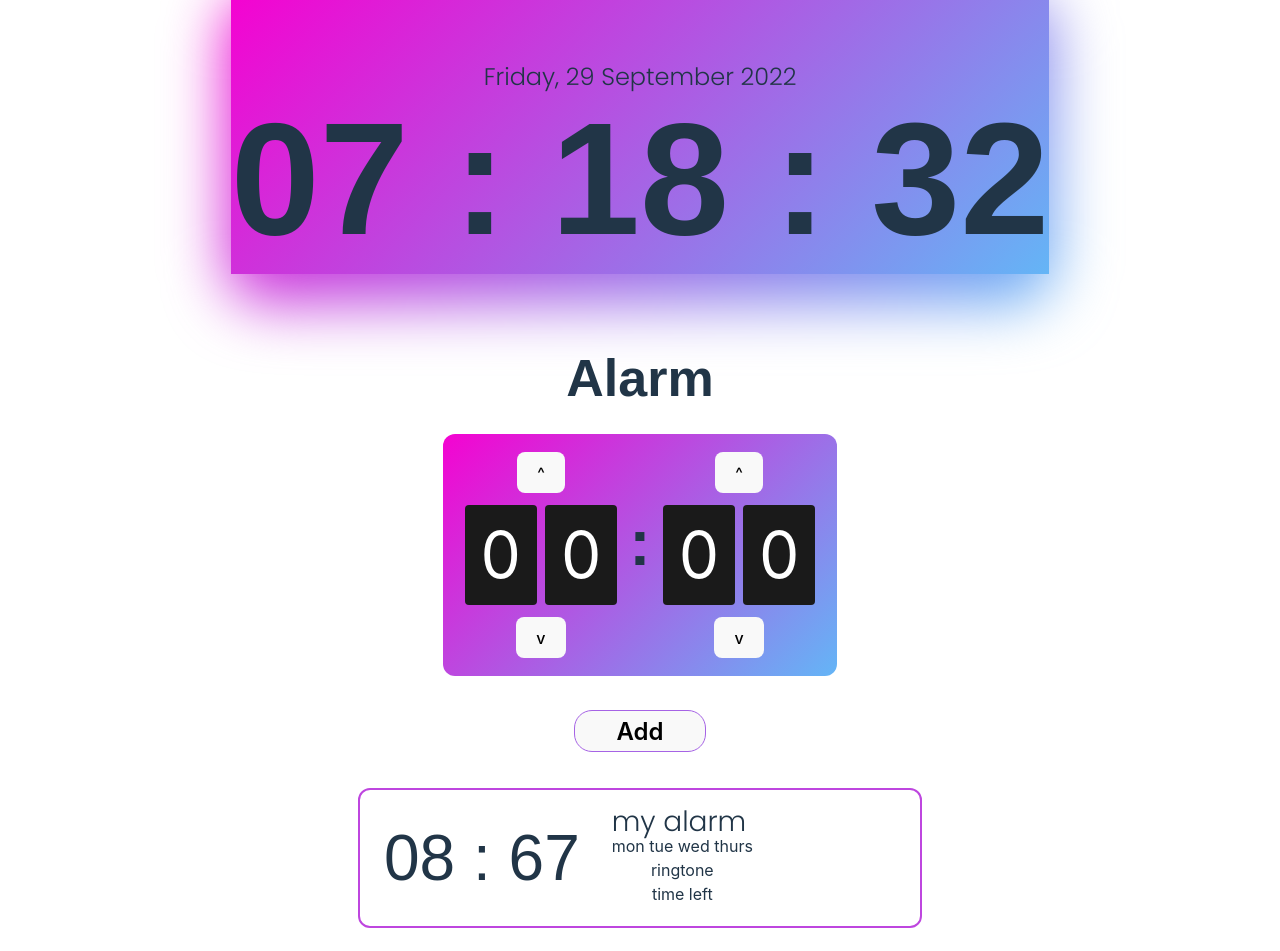
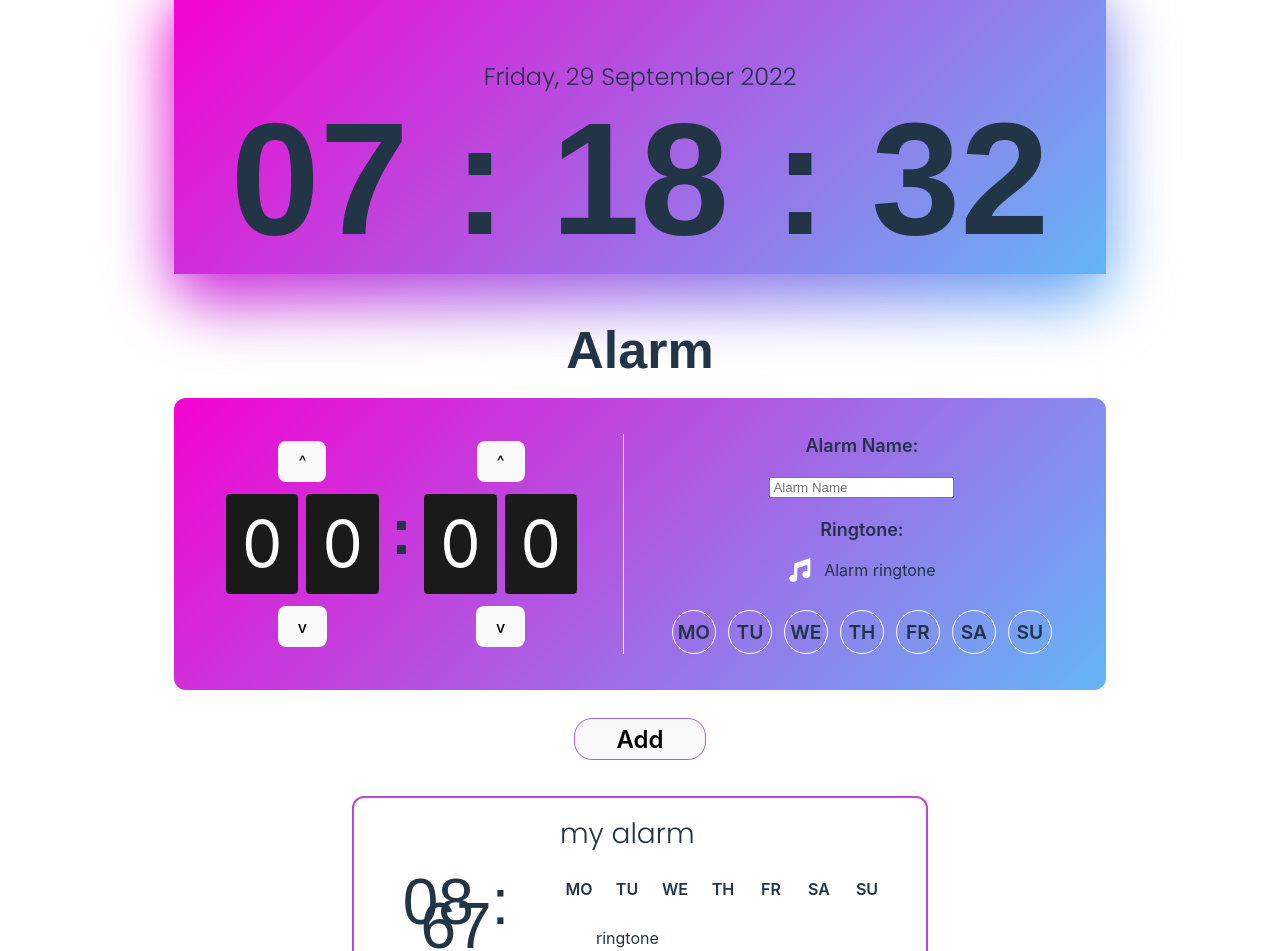
Before and after one commit to zahrafayya/vue-alarm-clock, a Vue app: page / in a window 1280 px wide. Shown: the top 951 px of the page. Built offline with nearby package versions, Linux system fonts and the light colour scheme; a web font is replaced by a local one.

Commit message:
style: adding css and layouts to AlarmItem

```diff
--- a/src/App.vue
+++ b/src/App.vue
@@ -14,6 +14,6 @@
 <style>
 .alarm
 {
-  margin-top: 92px;
+  margin-top: 64px;
 }
 </style>
--- a/src/components/Alarm.vue
+++ b/src/components/Alarm.vue
@@ -20,6 +20,6 @@
     font-size: 52px;
     font-weight: 800;
     font-family: 'Reem Kufi Fun', sans-serif;
-    margin-bottom: 44px;
+    margin-bottom: 36px;
 }
 </style>
--- a/src/components/AlarmItem.vue
+++ b/src/components/AlarmItem.vue
@@ -1,3 +1,7 @@
+<script setup>
+    import RingtoneIcon from './icons/RingtoneIcon.vue';
+</script>
+
 <template>
     <div class="container">
         <div class="item">
@@ -13,14 +17,21 @@
 
                     </div>
                 </div>
-                <div class="days">
-                    mon tue wed thurs
+                <div class="item-days">
+                    <div v-for="(day, index) in itemDays">
+                        <button class="item-day">
+                            {{ day }}
+                        </button>
+                    </div>
                 </div>
                 <div class="ringtone">
-                    ringtone
+                    <RingtoneIcon/>
+                    <div class="item-label">
+                        ringtone
+                    </div>
                 </div>
                 <div class="counter">
-                    time left
+                    2 hours and 3 minutes left
                 </div>
             </div>
         </div>
@@ -28,7 +39,13 @@
 </template>
 
 <script>
-
+export default {
+    data() {
+        return {
+            itemDays: ["MO", "TU", "WE", "TH", "FR", "SA", "SU"]
+        }
+    }
+}
 </script>
 
 <style>
@@ -42,7 +59,7 @@
     align-items: center;
 
     margin-top: 36px;
-    padding: 20px 24px;
+    padding: 24px 30px;
 }
 
 .time {
@@ -52,7 +69,9 @@
 }
 
 .col {
-    margin: 0px 32px;
+    margin-left: 32px;
+    flex-grow: 1;
+
 }
 
 .alarm-title {
@@ -64,4 +83,54 @@
     font-family: 'Poppins';
 }
 
+.item-days {
+    margin-top: 24px;
+    margin-bottom: 12px;
+
+    display: flex;
+}
+
+.item-day {
+    all: unset;
+    font-weight: 600;
+    border: 1px solid #FFF;
+    border-radius: 100%;
+    width: 36px;
+    height: 36px;
+    margin-right: 10px;
+
+    display: flex;
+    justify-content: center;
+    align-items: center;
+
+    /* warna kalo keselect
+    border: 1px solid #907EEB;
+    color: #907EEB; */
+}
+
+.item-day:hover {
+    color: #67B2F5;
+    border: 1px solid #67B2F5;
+
+}
+
+.ringtone {
+    display: flex;
+    margin-top: 18px;
+}
+
+.item-label {
+    margin-left: 12px;
+}
+
+.counter {
+    /* display: flex; */
+    margin-top: 18px;
+    padding-top: 12px;
+    font-weight: bolder;
+    width: 100%;
+
+    border-top: 1px solid #FFF;
+}
+
 </style>
--- a/src/components/AlarmList.vue
+++ b/src/components/AlarmList.vue
@@ -1,10 +1,12 @@
 <script setup>
     import AlarmItem from './AlarmItem.vue'
+    import RingtoneIcon from './icons/RingtoneIcon.vue';
 </script>
 
 <template>
     <div class="container">
         <div class="set">
+            <div class="set-clock">
                 <div class="hour">
                     <button class="button up" @click="upHour">
                         ^
@@ -41,9 +43,33 @@
                     </button>
                 </div>
             </div>
+            <div class="alarm-details">
+                <div class="alarm-name">
+                    <div class="add-label">Alarm Name: </div>
+                    <input class="alarm-name-input" v-model="alarmName" placeholder="Alarm Name" />
+                </div>
+                <div class="alarm-ring">
+                    <div class="add-label">Ringtone: </div>
+                    <div class="select-ringtone">
+                        <RingtoneIcon/>
+                        <div class="ringtone-label">Alarm ringtone</div>
+                    </div>
+                </div>
+                <div class="days">
+                    <div v-for="(day, index) in days">
+                        <button class="day" @click="changeDayToggle(index)"
+                        :style=" selectDay[index] ? { 'color': '#000', 'border': '1px solid #000' } : null">
+                        {{ day }}
+                        </button>
+                    </div>
+                </div>
+            </div>
+        </div>
+
         <button class="add" @click="addAlarm">
             Add
         </button>
+        <AlarmItem/>
         <AlarmItem/>
         <div v-for="alarm in alarms">
             <p>aaaaaaaa</p>
@@ -64,12 +90,32 @@ export default {
             hour_2: 0,
             minute_1: 0,
             minute_2: 0,
-            ring: false,
-            alarms: [{ id: 0, hour: 0, minute: 0, days: [false, false, false, false, false, false, false], ringtone: null, isSnooze: false, daysLeft: 0, hourLeft: 0, minuteLeft: 0,
-                }]
+            isRinging: false,
+
+            days: ["MO", "TU", "WE", "TH", "FR", "SA", "SU"],
+
+            alarms: [{
+                id: 0,
+                name: null,
+                hour: 0,
+                minute: 0,
+                days: [false, false, false, false, false, false, false],
+                ringtone: null,
+                isSnooze: false,
+                isStopped: false,
+                daysLeft: 0,
+                hourLeft: 0,
+                minuteLeft: 0,
+            }],
+
+            selectDay: [false, false, false, false, false, false, false],
+            alarmName: null
         };
     },
     methods: {
+        changeDayToggle(day) {
+            this.selectDay[day] = !this.selectDay[day];
+        },
         upHour() {
             if (this.hour_2 == 9)
                 this.hour_1++;
@@ -139,7 +185,20 @@ export default {
         addAlarm() {
             let _hour = this.hour_1 * 10 + this.hour_2;
             let _minute = this.minute_1 * 10 + this.minute_2;
-            this.alarms.push({ id: this.alarms[this.alarms.length - 1].id + 1, hour: _hour, minute: _minute });
+            this.alarms.push({
+                id: this.alarms[this.alarms.length - 1].id + 1,
+                name: this.alarmName,
+                hour: _hour,
+                minute: _minute,
+                days: this.selectDay,
+
+                ringtone: null,
+                isSnooze: false,
+                isStopped: false,
+                daysLeft: 0,
+                hourLeft: 0,
+                minuteLeft: 0,
+            });
             console.log(this.alarms);
         }
     },
@@ -160,9 +219,22 @@ export default {
 {
     background: linear-gradient(135deg, #f403d1, #64b5f6);
     border-radius: 12px;
-    padding: 18px;
+    padding: 36px 48px;
+    display: flex;
+}
+.set-clock {
     display: flex;
     align-items: center;
+    justify-content: center;
+}
+.alarm-details {
+    display: flex;
+    flex-direction: column;
+    align-items: center;
+    justify-content: center;
+    border-left: 1px solid #FFF;
+    padding-left: 42px;
+    margin-left: 42px;
 }
 .titikdua
 {
@@ -170,7 +242,12 @@ export default {
     font-weight: 800;
     font-family: 'Reem Kufi Fun', sans-serif;
     padding-bottom: 24px;
-    margin: 0 8px
+    margin: 0 8px;
+}
+.days {
+    display: flex;
+    justify-content: center;
+    margin-top: 20px;
 }
 .time-display
 {
@@ -192,7 +269,7 @@ export default {
 }
 .add
 {
-    margin-top: 34px;
+    margin-top: 28px;
     display: flex;
     font-weight: 600;
     font-size: 24px;
@@ -203,5 +280,42 @@ export default {
     border-radius: 18px;
     border: #A663E5 1px solid;
 }
+.alarm-name {
+    margin-bottom: 20px;
+}
+.alarm-ring {
+    margin-bottom: 8px;
+}
+.add-label {
+    font-size: 18px;
+    font-weight: 600;
+    margin-bottom: 16px;
+}
+.select-ringtone {
+    display: flex;
+}
+.ringtone-label {
+    margin-left: 12px;
+}
+.day {
+    all: unset;
+    font-weight: 600;
+    font-size: larger;
+    border-radius: 100%;
+    border: 1px solid #FFF;
+    width: 42px;
+    height: 42px;
+    display: flex;
+    justify-content: center;
+    align-items: center;
+    margin-left: 6px;
+    margin-right: 6px;
+}
+
+.day:hover {
+    border: 1px solid rgb(65, 65, 65);
+    color: rgb(65, 65, 65);
+    cursor: context-menu;
+}
 
 </style>
--- /dev/null
+++ b/src/components/icons/RingtoneIcon.vue
@@ -0,0 +1,17 @@
+<template>
+    <svg version="1.0" xmlns="http://www.w3.org/2000/svg"
+    width="18.000000pt" height="18.000000pt" viewBox="0 0 300.000000 300.000000"
+    preserveAspectRatio="xMidYMid meet">
+
+        <g transform="translate(0.000000,300.000000) scale(0.100000,-0.100000)"
+        fill="#FFFFFF" stroke="none">
+        <path d="M2410 2868 c-206 -72 -654 -226 -995 -343 l-620 -212 -6 -189 c-4
+        -104 -7 -419 -8 -700 l-1 -511 -92 5 c-163 8 -288 -38 -399 -148 -110 -109
+        -154 -235 -131 -371 37 -213 220 -374 451 -395 204 -19 418 96 506 271 40 80
+        43 149 44 872 1 355 5 584 10 588 17 10 1230 425 1243 425 4 0 8 -177 8 -393
+        l0 -393 -93 4 c-165 7 -278 -33 -393 -140 -233 -218 -170 -571 128 -717 260
+        -127 567 -32 692 215 22 44 30 77 37 157 10 126 12 2107 2 2106 -5 -1 -177
+        -60 -383 -131z"/>
+        </g>
+    </svg>
+</template>
```
Lines whose indentation alone changed are shown as unchanged.
